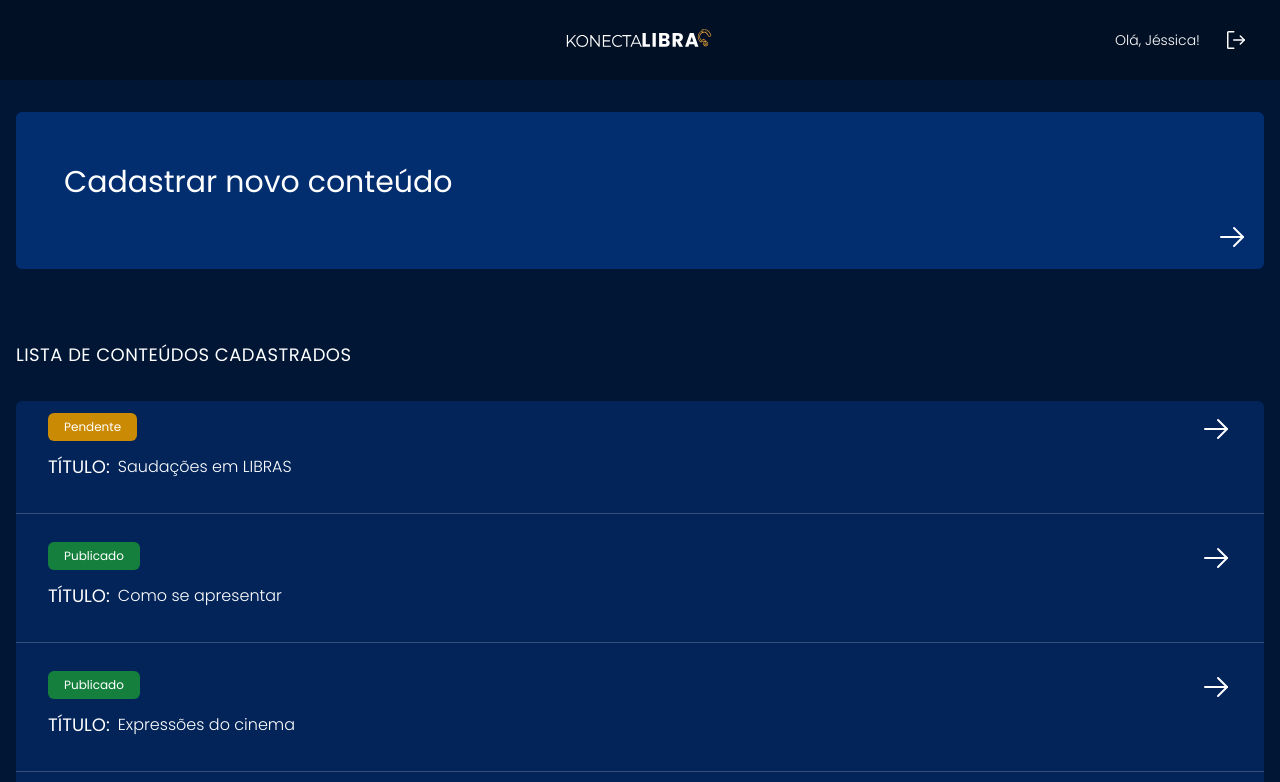
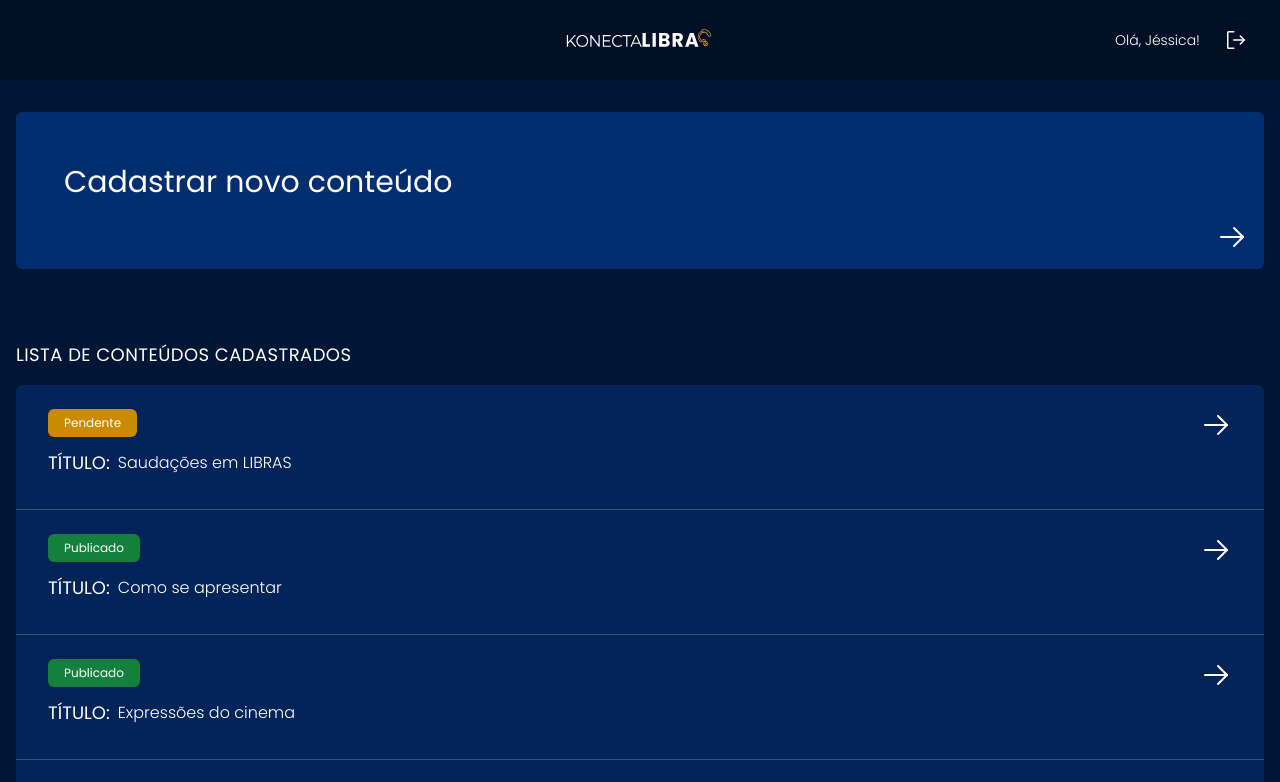
Before and after one commit to isalves02/konecta-libras, a React (Vite) app: page /area-do-docente in a window 1280 px wide. Shown: the top 782 px of the page. Built offline with nearby package versions, Linux system fonts and the light colour scheme.

Commit message:
Atualização da página interna do docente

```diff
--- a/src/pages/Plataforma/AreaDoDocente/AreaDoDocente.tsx
+++ b/src/pages/Plataforma/AreaDoDocente/AreaDoDocente.tsx
@@ -20,12 +20,13 @@ export function AreaDoDocente () {
             <Card text="Cadastrar novo conteúdo" />
           </NavLink>
 
-          <div className="mt-8 py-10 ">
+          <div className="mt-8 py-10">
             <Texto type="h4" text="Lista de conteúdos cadastrados" classes="uppercase tracking-wide" />
-            <ul className="mt-8 rounded-md bg-blue-600/30">
+
+            <ul className="mt-4 rounded-md bg-blue-600/30">
               {VideosList.map(video => {
                 return (
-                  <li key={video.id} className="flex pt-3 pb-8 px-8 gap-3 mb-4 border-b-default justify-between w-full">
+                  <li key={video.id} className="flex pt-6 pb-8 px-8 gap-3 border-b-default justify-between w-full">
                     <div>
                       <Tag text={video.status} type={video.status} />
                       <div className="flex items-center gap-2">
```
